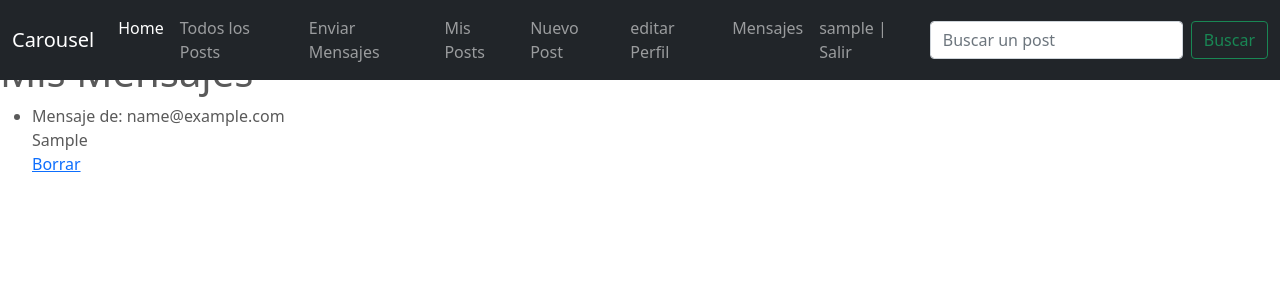
After one commit to martinezger/proyecto-modelo, a Django app: page /mensaje/list in a window 1280 px wide. The commit adds this page. Shown: the top 300 px of the page. Run offline with Django 4.2, Linux system fonts and the light colour scheme; a user stored in the database is signed in; tables that the repository leaves empty hold one stand-in row (values such as "Sample post"); some libraries are stand-ins or nearby versions.

Commit message:
agrego mensajes

```diff
--- a/SocialTravel/admin.py
+++ b/SocialTravel/admin.py
@@ -1,8 +1,9 @@
 from django.contrib import admin
-from SocialTravel.models import Post, Profile
+from SocialTravel.models import Post, Profile, Mensaje
 
 admin.site.register(Post)
 admin.site.register(Profile)
+admin.site.register(Mensaje)
 
 
 # python manage.py createsuperuser --username admin
--- a/SocialTravel/models.py
+++ b/SocialTravel/models.py
@@ -22,3 +22,10 @@ class Post(models.Model):
 class Profile(models.Model):
     user = models.OneToOneField(User, on_delete=models.CASCADE, related_name="profile")
     avatar = models.ImageField(upload_to="avatares", null=True, blank=True)
+
+
+class Mensaje(models.Model):
+    mensaje = models.TextField(max_length=1000)
+    email = models.EmailField()
+    creado_el = models.DateTimeField(auto_now_add=True)
+    destinatario = models.ForeignKey(User, on_delete=models.CASCADE, related_name="mensajes")
--- a/SocialTravel/templates/SocialTravel/base.html
+++ b/SocialTravel/templates/SocialTravel/base.html
@@ -63,6 +63,9 @@
           <li class="nav-item">
             <a class="nav-link" href="{% url 'post-list' %}">Todos los Posts</a>
           </li>
+          <li class="nav-item">
+            <a class="nav-link" href="{% url 'mensaje-create' %}"> Enviar Mensajes</a>
+          </li>
           {% if user.is_authenticated %}
             <li class="nav-item">
               <a class="nav-link" href="{% url 'post-mine' %}">Mis Posts</a>
@@ -80,6 +83,10 @@
               <a class="nav-link" href="{% url 'profile-create' %}">Crear Perfil</a>
             </li>
             {% endif %}
+
+            <li class="nav-item">
+              <a class="nav-link" href="{% url 'mensaje-list' %}">Mensajes</a>
+            </li>
 
             <li class="nav-item">
               <a class="nav-link" href="{% url 'logout' %}">{{ user.username }} | Salir</a>
--- /dev/null
+++ b/SocialTravel/templates/SocialTravel/mensaje_list.html
@@ -0,0 +1,17 @@
+{% extends "SocialTravel/base.html" %}
+
+{% load static %}
+
+ {% block principal %}
+ <h1> Mis Mensajes </h1>
+<ul>
+    {%  for mensaje in mensajes  %}
+    <li> Mensaje de: {{mensaje.email}}
+        <br>
+        {{ mensaje.mensaje }}
+        <br>
+        <a href="{% url 'mensaje-delete' mensaje.id %}">Borrar</a>
+    </li>
+    {% endfor %}
+</ul>
+{% endblock %}
--- a/SocialTravel/views.py
+++ b/SocialTravel/views.py
@@ -1,5 +1,5 @@
 from django.shortcuts import render
-from SocialTravel.models import Post, Profile
+from SocialTravel.models import Post, Profile, Mensaje
 from SocialTravel.forms import PostForm
 from django.urls import reverse_lazy
 from django.views.generic import ListView, DetailView, CreateView, UpdateView, DeleteView
@@ -93,3 +93,27 @@ class ProfileUpdate(LoginRequiredMixin, UserPassesTestMixin,  UpdateView):
 
     def test_func(self):
         return Profile.objects.filter(user=self.request.user).exists()
+
+
+class MensajeCreate(CreateView):
+    model = Mensaje
+    success_url = reverse_lazy('mensaje-create')
+    fields = '__all__'
+
+
+class MensajeDelete(LoginRequiredMixin, UserPassesTestMixin, DeleteView):
+    model = Mensaje
+    context_object_name = "mensaje"
+    success_url = reverse_lazy("mensaje-list")
+
+    def test_func(self):
+        return Mensaje.objects.filter(destinatario=self.request.user).exists()
+
+
+class MensajeList(LoginRequiredMixin, ListView):
+    model = Mensaje
+    context_object_name = "mensajes"
+
+    def get_queryset(self):
+        import pdb; pdb.set_trace
+        return Mensaje.objects.filter(destinatario=self.request.user).all()
--- a/project/urls.py
+++ b/project/urls.py
@@ -16,7 +16,8 @@ Including another URLconf
 from django.contrib import admin
 from django.urls import path
 from SocialTravel.views import( index, PostList, PostDetail,
-PostUpdate, PostDelete, PostCreate, PostSearch, Login, SignUp, Logout, PostMineList, ProfileUpdate, ProfileCreate
+PostUpdate, PostDelete, PostCreate, PostSearch, Login, SignUp, Logout,
+PostMineList, ProfileUpdate, ProfileCreate, MensajeCreate, MensajeDelete, MensajeList
 )
 from django.conf import settings
 from django.conf.urls.static import static
@@ -35,7 +36,10 @@ urlpatterns = [
     path('logout/', Logout.as_view(), name="logout"),
     path('post/list/mine', PostMineList.as_view(), name="post-mine"),
     path('profile/create', ProfileCreate.as_view(), name="profile-create" ),
-     path('profile/<pk>/update', ProfileUpdate.as_view(), name="profile-update" ),
+    path('profile/<pk>/update', ProfileUpdate.as_view(), name="profile-update" ),
+    path('mensaje/list', MensajeList.as_view(), name="mensaje-list" ),
+    path('mensaje/create', MensajeCreate.as_view(), name="mensaje-create" ),
+    path('mensaje/<pk>/delete', MensajeDelete.as_view(), name="mensaje-delete"),
 ]
 
 urlpatterns += static(settings.MEDIA_URL, document_root=settings.MEDIA_ROOT)
```
Also changed, not shown: SocialTravel/templates/SocialTravel/mensaje_confirm_delete.html (added, +14 -0 lines), SocialTravel/templates/SocialTravel/mensaje_form.html (added, +11 -0 lines), SocialTravel/migrations/0006_alter_profile_user_mensaje.py (added).
